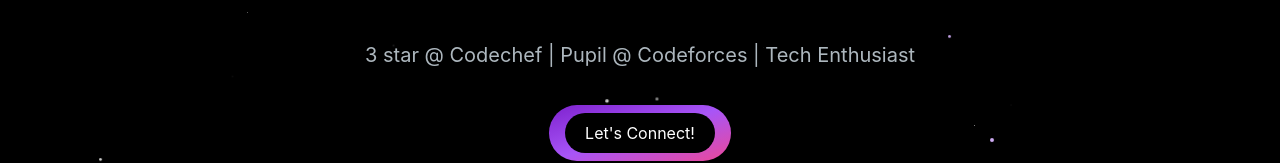
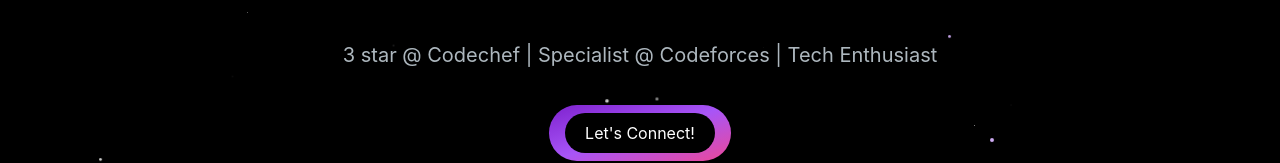
Before and after one commit to DragQuaza/Portfolio-website, a React (Create React App) app: page / in a window 1280 px wide. Shown: the part 367-530 px from the top of the page. Built offline with nearby package versions, Linux system fonts and the light colour scheme.

Commit message:
Update Codeforces ranking from Pupil to Specialist

```diff
--- a/src/pages/Home.js
+++ b/src/pages/Home.js
@@ -50,7 +50,7 @@
             />
           </h1>
           <p className="text-[#ADB7BE] text-base sm:text-lg mb-6 lg:text-xl">
-            3 star @ Codechef | Pupil @ Codeforces | Tech Enthusiast
+            3 star @ Codechef | Specialist @ Codeforces | Tech Enthusiast
           </p>
           <div className="flex justify-center mb-6">
             <button className="px-4 py-2 rounded-full bg-gradient-to-br from-purple-700 via-purple-500 to-pink-500 hover:bg-slate-800 text-white hover:text-purple-500 mt-3">
```
